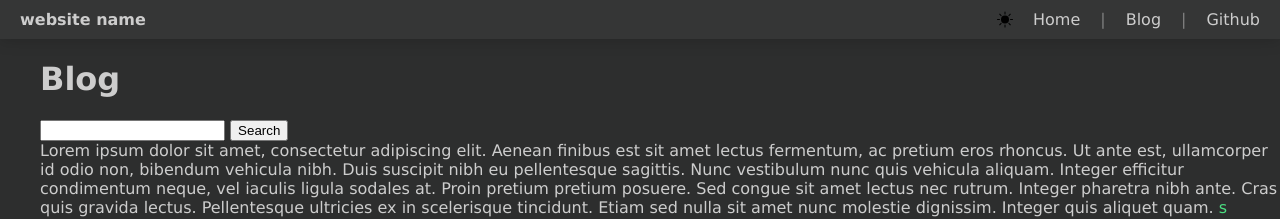
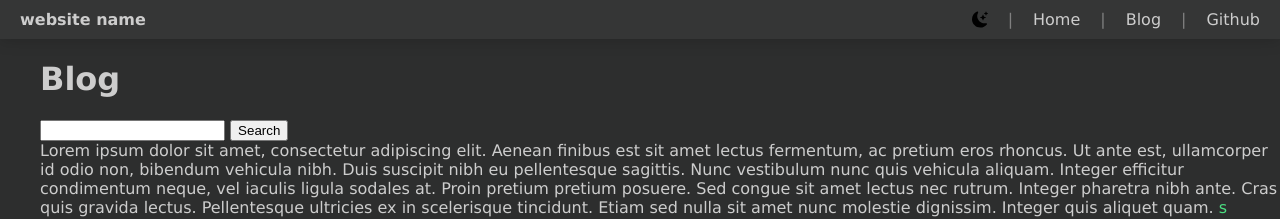
Before and after one commit to identity-fraud/10CT2-Task-2-Webapps, a Jekyll site: the page built from site/blog.html, in a window 1280 px wide. Shown: the top 219 px of the page. Built offline with Jekyll 4.4.1, drawn with Linux system fonts in a browser that asks for light colours.

Commit message:
dark light mode button

```diff
--- a/site/_layouts/default.html
+++ b/site/_layouts/default.html
@@ -11,7 +11,8 @@
         <header>
             <h4 class="margin-left-20px">website name</h4>
             <nav>
-                <img src="assets/brightness-high-fill.svg">
+                <img id='darklight' class="darkLightModeBtn" src="assets/moon-stars-fill.svg" onclick="darkLightMode()">
+                <h4>|</h4>
                 <h4><a href="index">Home</a></h4>
                 <h4>|</h4>
                 <h4><a href="blog">Blog</a></h4>
```
